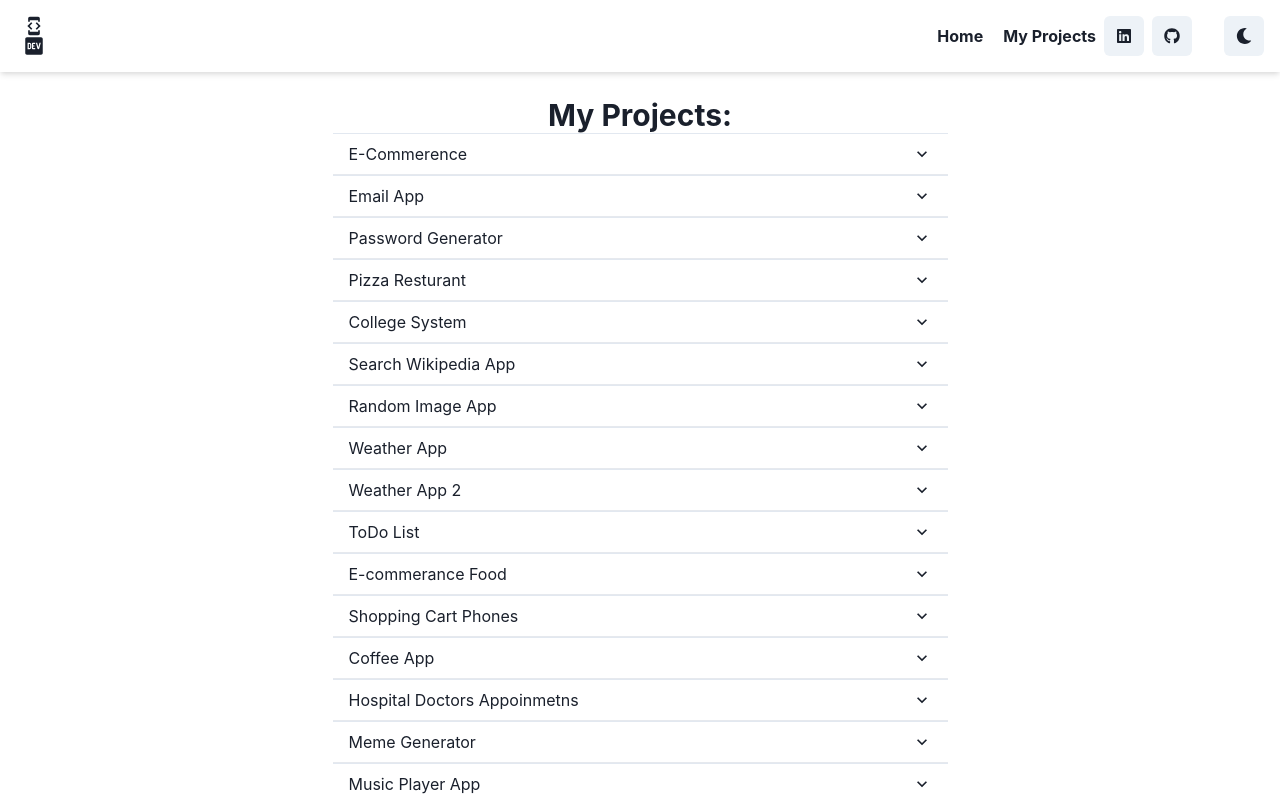
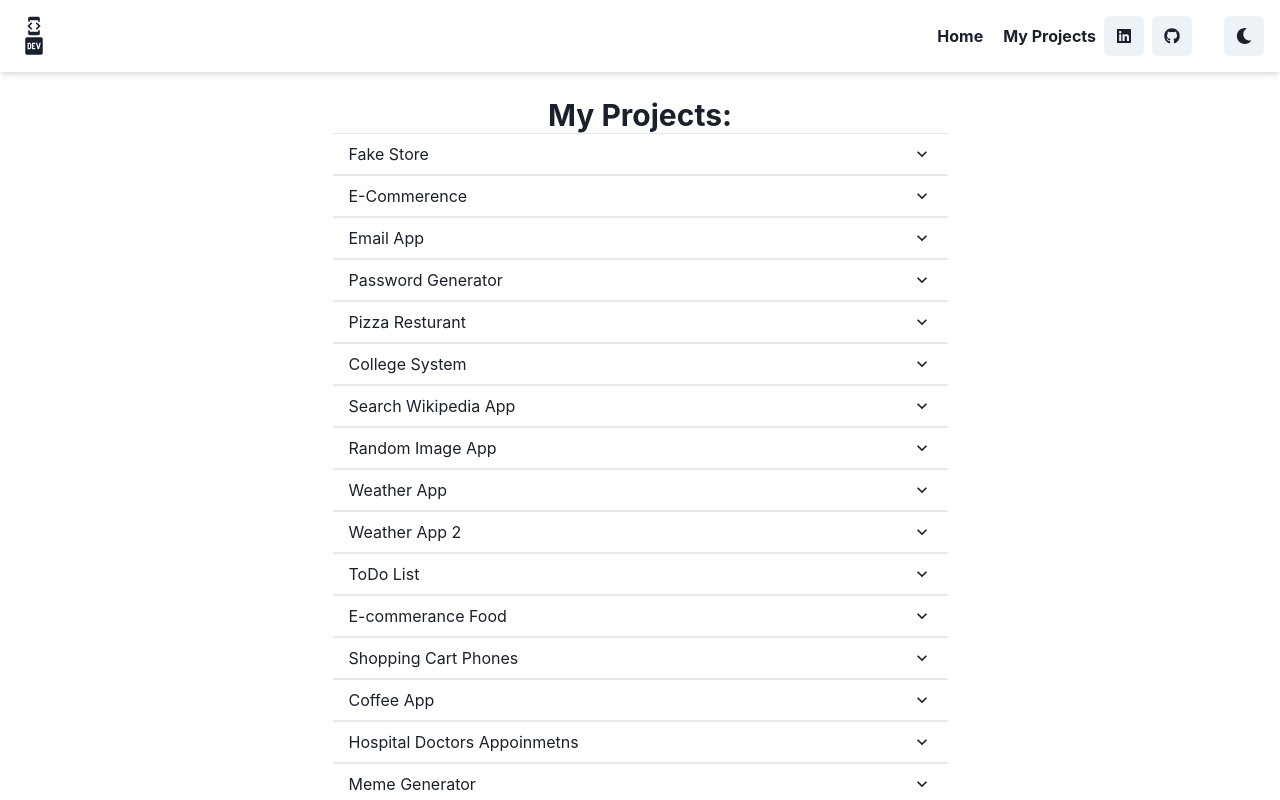
Before and after one commit to Ali7U/Portfolio, a React (Vite) app: page /my-projects in a window 1280 px wide. Shown: the top 800 px of the page. Built offline with nearby package versions, Linux system fonts and the light colour scheme.

Commit message:
add project

```diff
--- a/src/components/MyProjects.tsx
+++ b/src/components/MyProjects.tsx
@@ -24,6 +24,12 @@ interface IProjects {
 }
 
 export const projects: IProjects[] = [
+  {
+    projectName: "Fake Store",
+    urlDeploy: "https://fake-store-app-angular.netlify.app/",
+    type: "Frontend",
+    frameWork: "Angular",
+  },
   {
     projectName: "E-Commerence",
     type: "Frontend",
```
